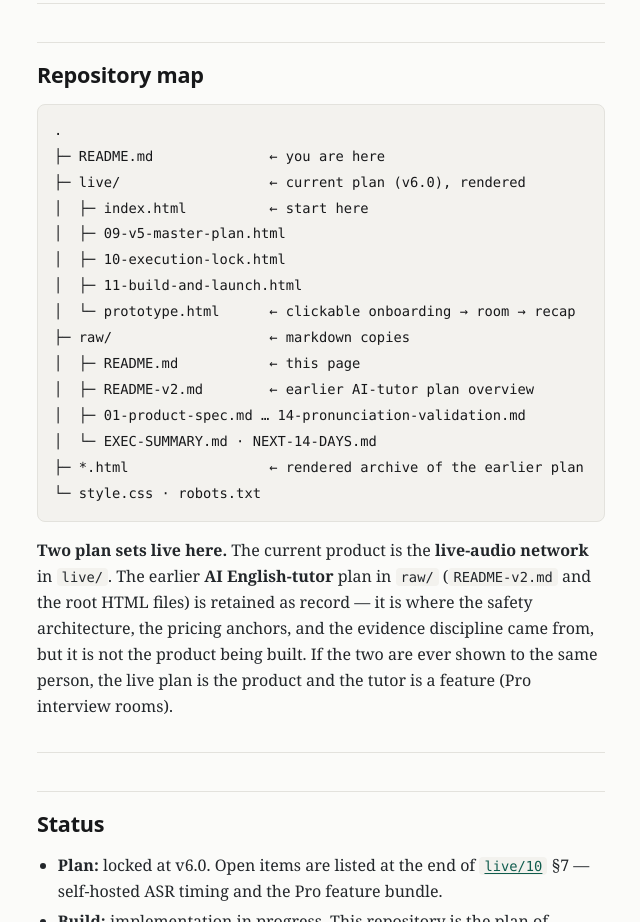
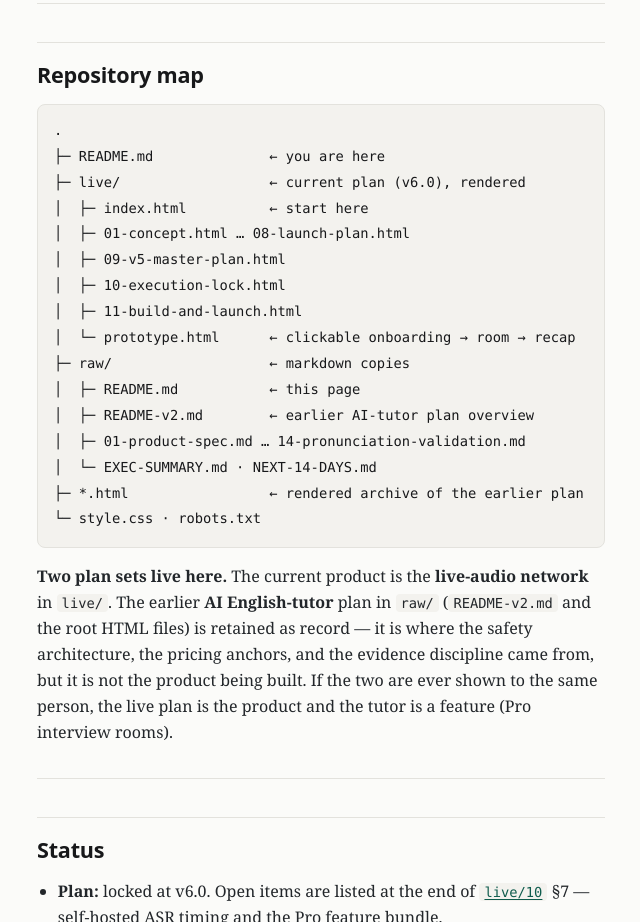
Before and after one commit to ajaybe-ops/eloq-plan, a plain HTML site: page README.html in a window 1280 px wide. Shown: the part 6479-7401 px from the top of the page, without its empty margins (299-939 px from the left). Drawn offline with Linux system fonts and the light colour scheme.

Commit message:
Complete the repository map in the README

```diff
--- a/README.html
+++ b/README.html
@@ -417,6 +417,7 @@ python -m http.server 8000
 ├─ README.md              ← you are here
 ├─ live/                  ← current plan (v6.0), rendered
 │  ├─ index.html          ← start here
+│  ├─ 01-concept.html … 08-launch-plan.html
 │  ├─ 09-v5-master-plan.html
 │  ├─ 10-execution-lock.html
 │  ├─ 11-build-and-launch.html
```
Also changed, not shown: 2 other files.
